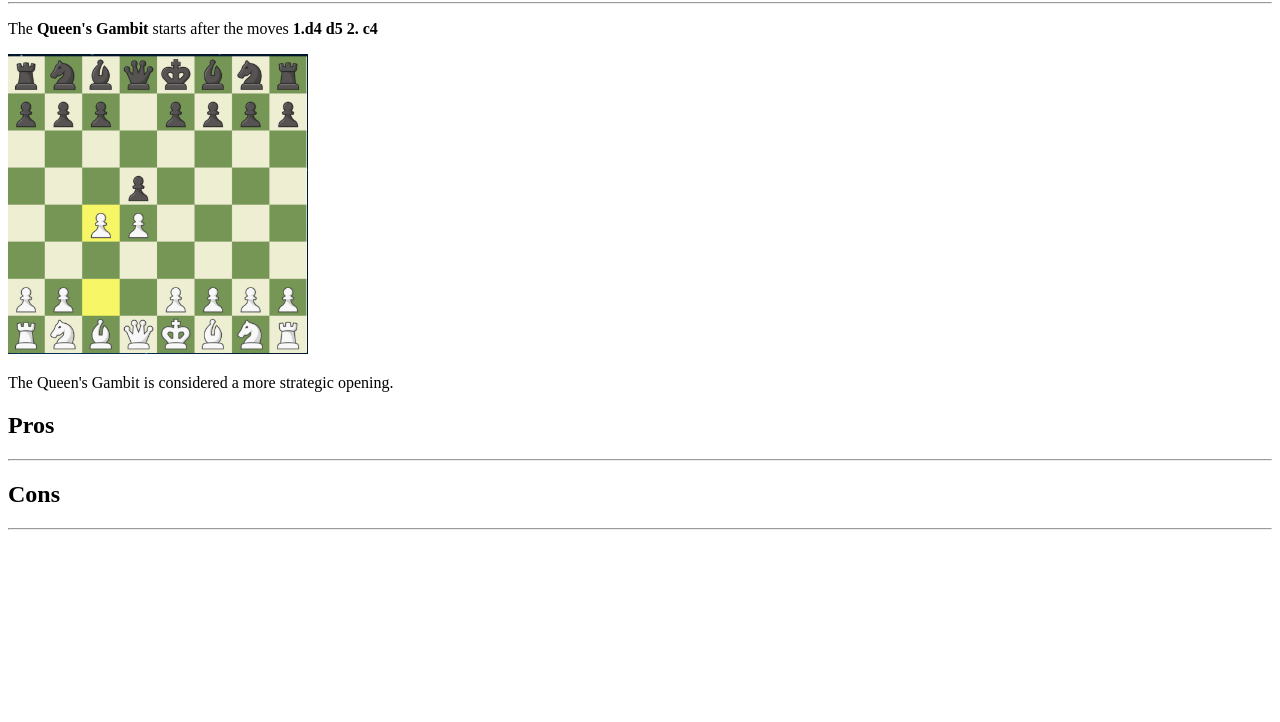
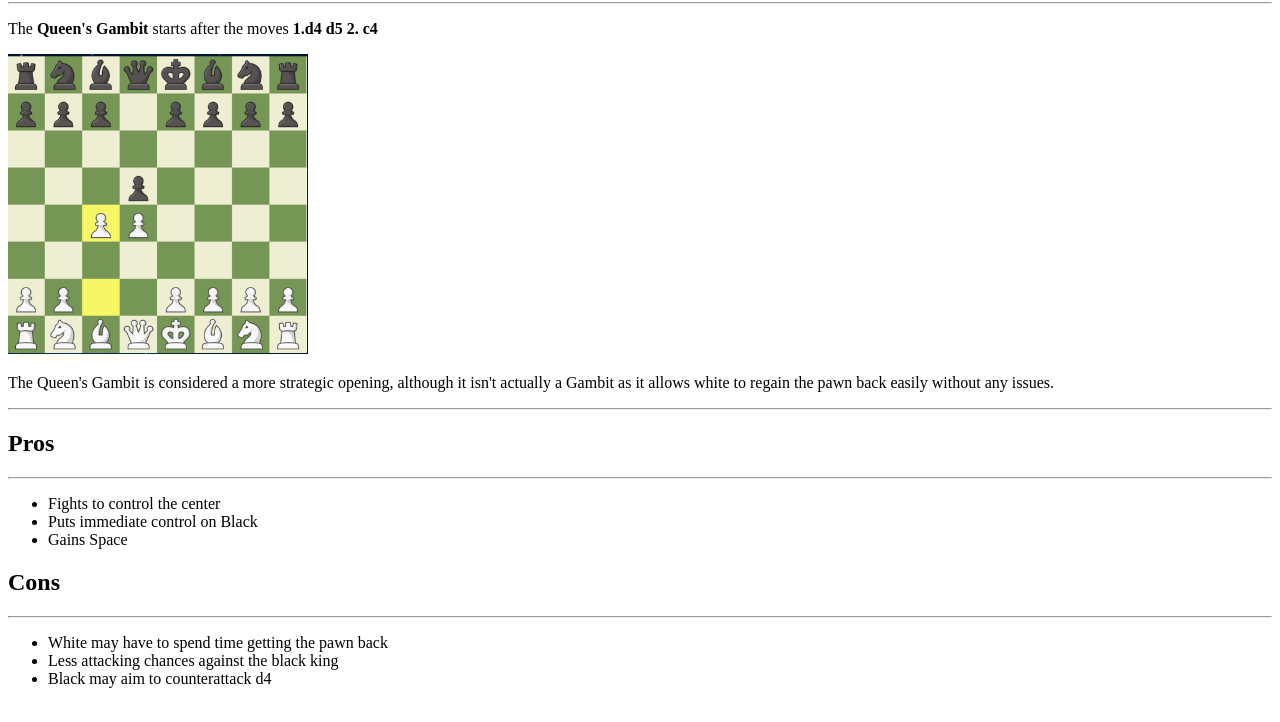
Before and after one commit to M1chael910/chess-openings, a plain HTML site: page index.html in a window 1280 px wide. Shown: the part 78-800 px from the top of the page. Drawn offline with Linux system fonts and the light colour scheme.

Commit message:
Added pros and cons sections

```diff
--- a/index.html
+++ b/index.html
@@ -1,24 +1,36 @@
 <!DOCTYPE html>
 <html lang="en">
-<head>
-    <meta charset="UTF-8">
-    <meta name="viewport" content="width=device-width, initial-scale=1.0">
-    <link rel="stylesheet" href="styles.css">
+  <head>
+    <meta charset="UTF-8" />
+    <meta name="viewport" content="width=device-width, initial-scale=1.0" />
+    <link rel="stylesheet" href="styles.css" />
     <title>Queen's Gambit</title>
-</head>
-<body>
-<h1>Queen's Gambit</h1>
-<hr>
+  </head>
+  <body>
+    <h1>Queen's Gambit</h1>
+    <hr />
 
-<p>The <b>Queen's Gambit</b> starts after the moves <b>1.d4 d5 2.
-c4</b></p>
+    <p>The <b>Queen's Gambit</b> starts after the moves <b>1.d4 d5 2. c4</b></p>
 
-<img src="images/Queens-Gambit.png" alt=" Queens-Gambit" height="300"width="300">
+    <img src="images/Queens-Gambit.png" alt=" Queens-Gambit" height="300" width="300" />
 
-<p>The Queen's Gambit is considered a more strategic opening. <br>  </p>
-<h2>Pros</h2>
-<hr>
-<h2>Cons</h2>
-<hr>
-</body>
+    <p>The Queen's Gambit is considered a more strategic opening, although
+    it isn't actually a Gambit as it allows white to regain the pawn back
+    easily without any issues.<br /></p>
+   <hr>
+    <h2>Pros</h2>
+    <hr />
+    <ul>
+      <li>Fights to control the center</li>
+      <li>Puts immediate control on Black</li>
+      <li>Gains Space</li>
+    </ul>
+    <h2>Cons</h2>
+    <hr />
+    <ul>
+      <li>White may have to spend time getting the pawn back</li>
+      <li>Less attacking chances against the black king</li>
+      <li>Black may aim to counterattack d4</li>
+    </ul>
+  </body>
 </html>
```
